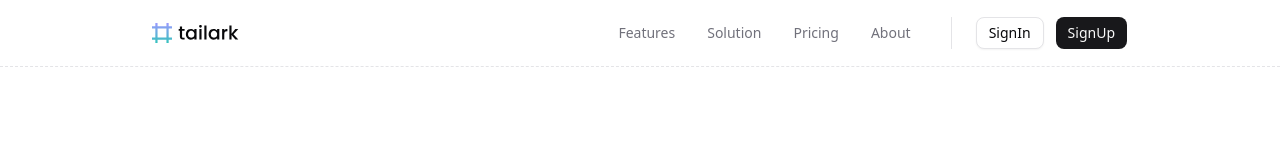
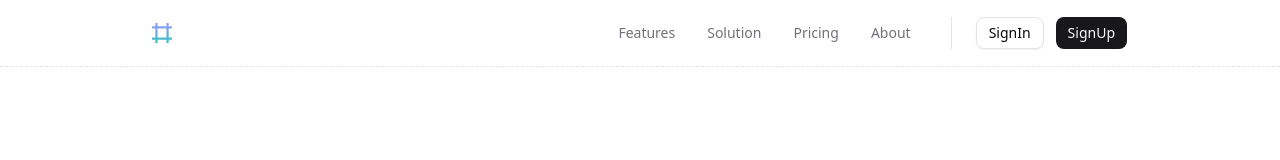
Before and after one commit to gautamkumar1/RubMeter, a Next.js app in the folder client/: page / in a window 1280 px wide. Shown: the top 160 px of the page. Built offline with nearby package versions, Linux system fonts and the light colour scheme.

Commit message:
Added logoicon

```diff
--- a/client/components/Navbar.tsx
+++ b/client/components/Navbar.tsx
@@ -2,7 +2,7 @@
 import React from 'react'
 import Link from 'next/link'
 import { Menu, X } from 'lucide-react'
-import { Logo } from './logo'
+import { Logo, LogoIcon } from './logo'
 import { Button } from './ui/button'
 function Navbar() {
     const [menuState, setMenuState] = React.useState(false)
@@ -24,7 +24,7 @@ function Navbar() {
                                     href="/"
                                     aria-label="home"
                                     className="flex items-center space-x-2">
-                                    <Logo />
+                                    <LogoIcon />
                                 </Link>
 
                                 <button
```
